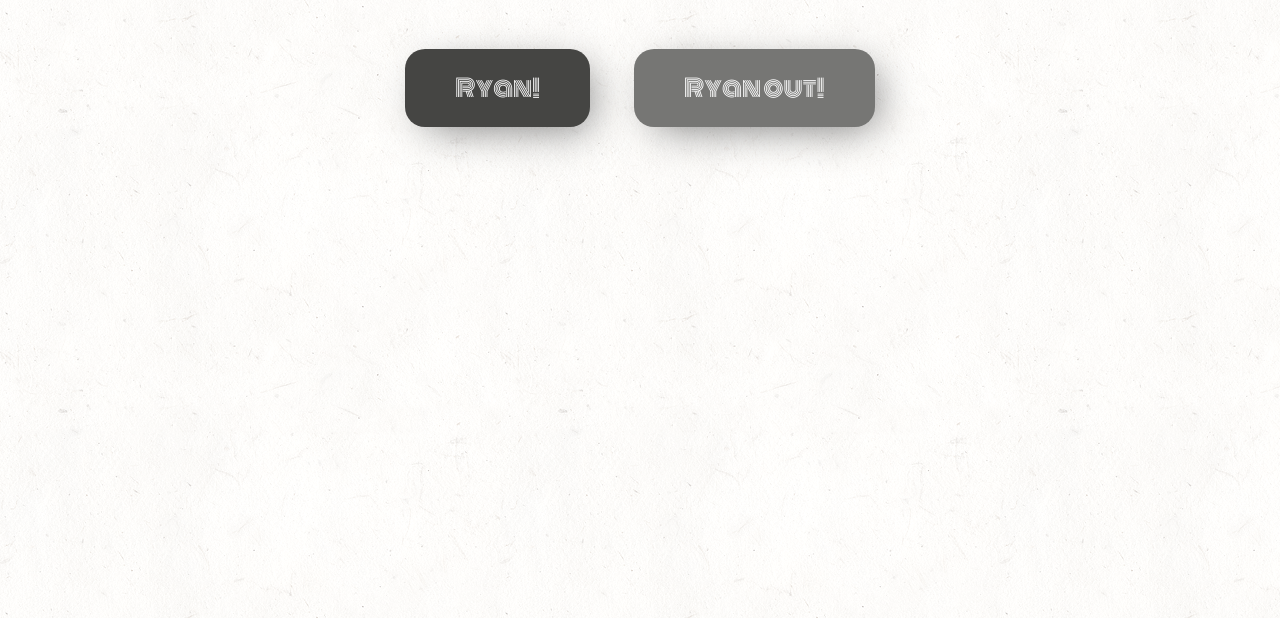
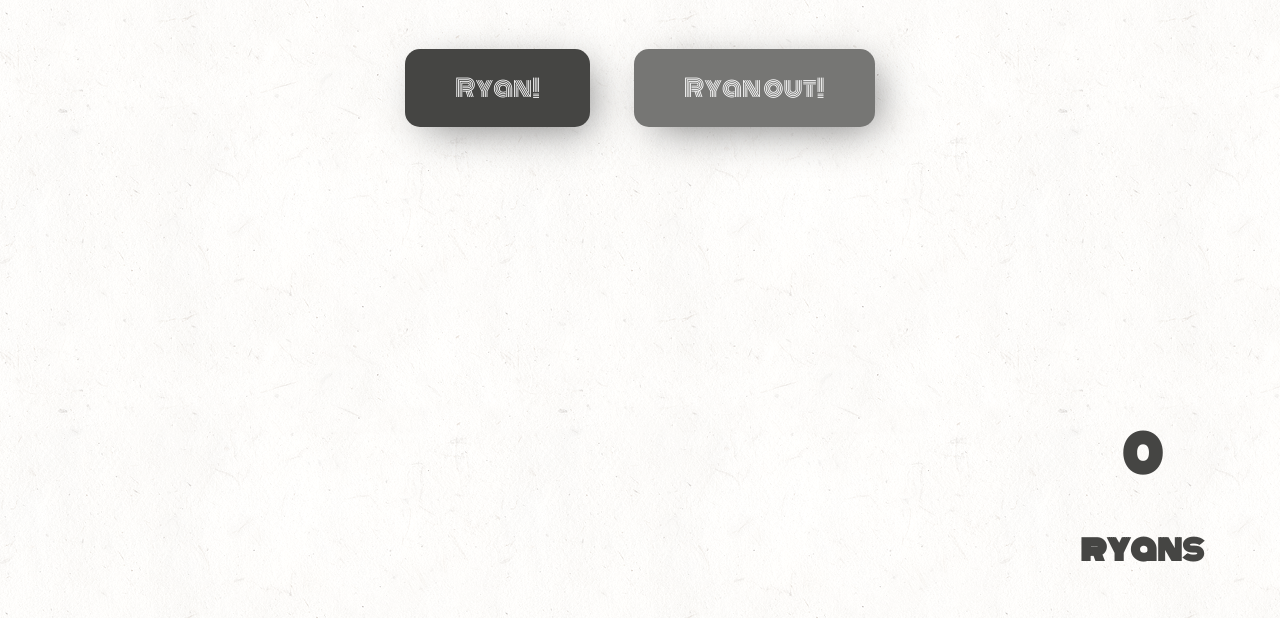
Before and after one commit to skarbala/Gosslingator, a website: page index.html in a window 1280 px wide. Shown: the part 182-800 px from the top of the page. Drawn offline with nearby package versions, Linux system fonts and the light colour scheme.

Commit message:
feat: added ryan counter updated tests

```diff
--- a/cypress/integration/addRyan.js
+++ b/cypress/integration/addRyan.js
@@ -8,10 +8,19 @@ describe('Adding ryans', () => {
         cy.get('#removeRyan')
             .should('be.enabled');
     });
+    it('should update the counter', () => {
+        cy.get('#ryanCounter').should('have.text', '1');
+    });
+    it('should have correct counter description', ()=> {
+        cy.get('.ryan-counter h3').should('have.text', 'ryan')
+    });
     it('should remove ryan', () => {
         cy.get('#removeRyan')
             .click()
             .should('be.disabled');
         cy.get('img').should('not.exist');
     });
+    it('should update the counter', () => {
+        cy.get('#ryanCounter').should('have.text', '0');
+    });
 });
--- a/cypress/integration/tooManyRyans.js
+++ b/cypress/integration/tooManyRyans.js
@@ -6,9 +6,18 @@ describe('Displaying a warning message in case of too many ryans', () => {
         for (let i = 0; i < 50; i++) {
             cy.get('#addRyan').click();
         }
-        cy.get('.tooManyRyans').should('be.visible');
     });
-    it('should display right text', () => {
-        cy.get('.tooManyRyans').should('have.text','number of ryansis too damnhigh')
+    it('should update the counter', () => {
+        cy.get('#ryanCounter').should('have.text', '50');
+    });
+    it('should display right text', () =>
+        cy.get('.tooManyRyans')
+            .should('be.visible')
+            .should('have.text', 'number of ryansis too damnhigh')
+    );
+    it('should remove the message when 1 ryan is removed', () => {
+        cy.get('#removeRyan').click();
+        cy.get('.tooManyRyans')
+            .should('not.be.visible');
     });
 });
--- a/index.html
+++ b/index.html
@@ -16,7 +16,8 @@
         @click="removeRyan"
         id="removeRyan"
         :class="{ disabled: isDisabled }"
-        :disabled="isDisabled">Ryan out!
+        :disabled="isDisabled">
+        Ryan out!
       </button>
     </div>
   </div>
@@ -30,6 +31,10 @@
   <div v-if="tooManyRyans">
     <h1 class="tooManyRyans">number of <br><span>ryans</span><br>is too damn<br><span>high</span></h1>
   </div>
+  <div class="ryan-counter">
+    <h2 id="ryanCounter" v-html="ryans.length"></h2>
+    <h3 v-html="ryanCounterDescription">Ryans</h3>
+  </div>
 </div>
 </body>
 <script src="https://cdn.jsdelivr.net/npm/vue@2.5.17/dist/vue.js"></script>
--- a/index.js
+++ b/index.js
@@ -29,6 +29,10 @@ new Vue({
         },
         tooManyRyans: function () {
             return this.ryans.length >= 50;
+        },
+        ryanCounterDescription: function () {
+            if (this.ryans.length === 1) return 'ryan';
+            return 'ryans';
         }
     }
 })
--- a/style.scss
+++ b/style.scss
@@ -23,7 +23,7 @@ button {
   font-size: 1.5em;
   border: none;
   transition: all 200ms ease-in-out;
-  border-radius: 20px;
+  border-radius: 15px;
   color: #fff;
   font-family: $primary-font;
   -webkit-box-shadow: 10px 10px 43px -10px rgba(117, 117, 117, 1);
@@ -74,3 +74,19 @@ h1.tooManyRyans {
     font-size: 1.8em;
   }
 }
+
+div.ryan-counter {
+  position: absolute;
+  top: calc(100% - 200px);
+  left: calc(100% - 200px);
+  font-family: $primary-font;
+  color:$primary-color;
+  text-align: center;
+  h2{
+    margin:0;
+    font-size: 3em;
+  }
+  h3{
+  font-size: 2em;
+  }
+}
```
Also changed, not shown: style.css.
